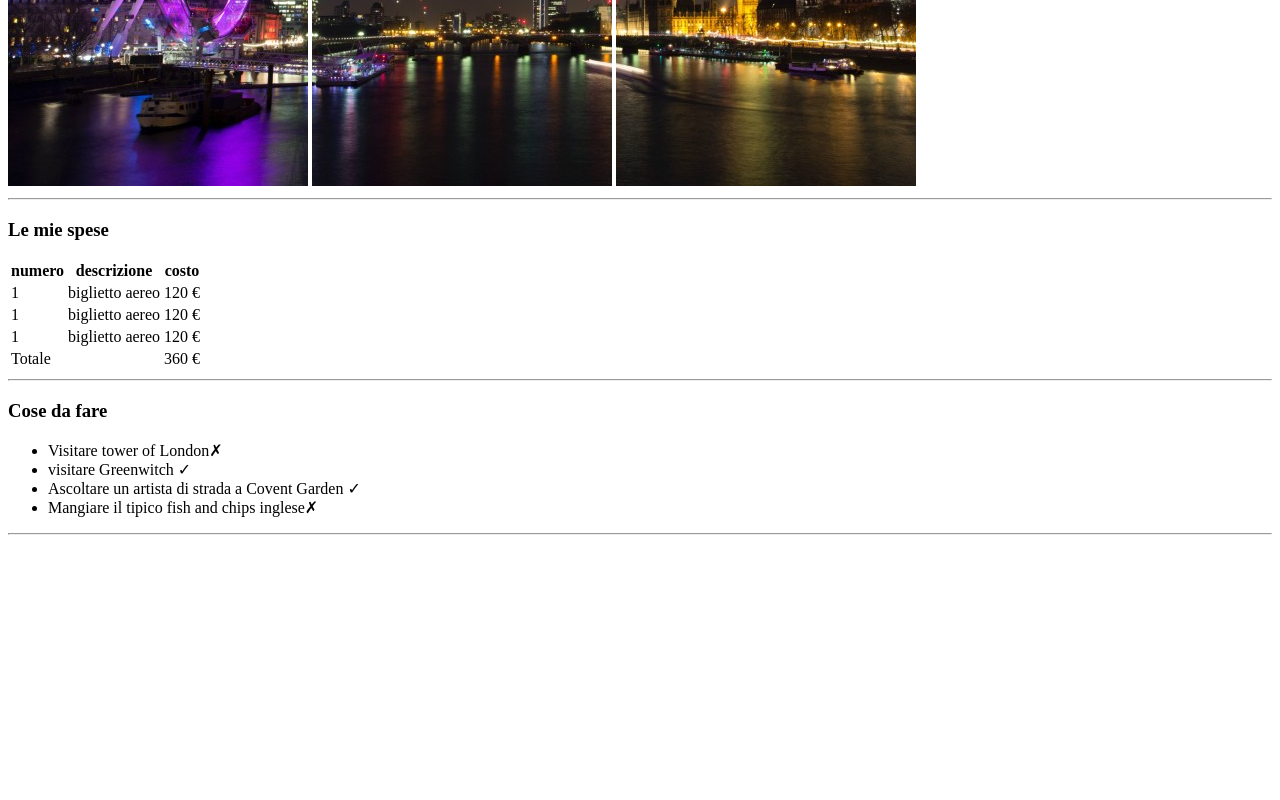
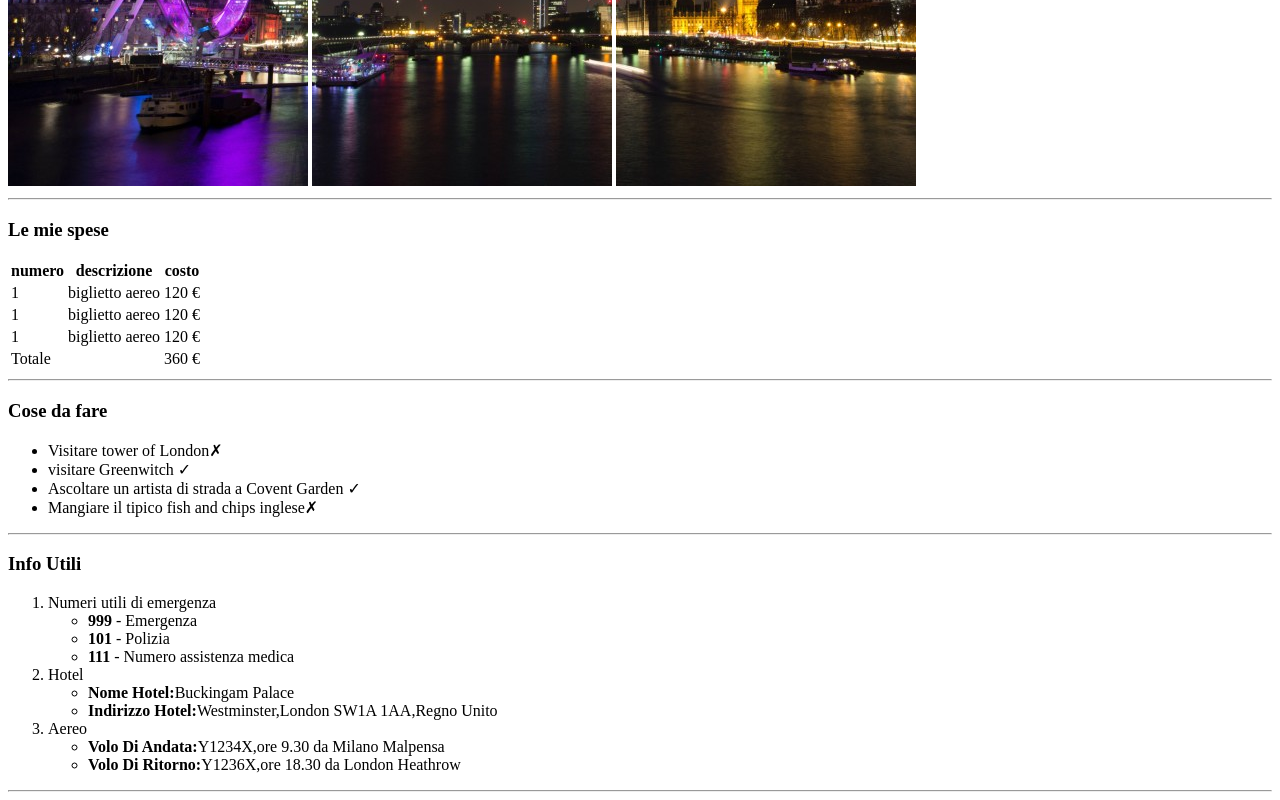
Before and after one commit to Ericdid/html-london-trip, a plain HTML site: page index.html in a window 1280 px wide. Shown: the part 494-1294 px from the top of the page. Before the commit the page ends 1037 px from the top, so only its background shows below. Drawn offline with Linux system fonts and the light colour scheme.

Commit message:
Add Ordered List

```diff
--- a/index.html
+++ b/index.html
@@ -58,6 +58,33 @@
         </ul>
         <hr>
     </section>
+    <!-- lista "Info Utili" -->
+    <section>
+        <h3>Info Utili</h3>
+        <ol>
+            <li>Numeri utili di emergenza
+                <ul>
+                    <li><strong>999</strong> - Emergenza</li>
+                    <li><strong>101</strong> - Polizia</li>
+                    <li><strong>111</strong> - Numero assistenza medica</li>
+                </ul>
+            </li>
+            <li>Hotel
+                <ul>
+                    <li><strong>Nome Hotel:</strong>Buckingam Palace</li>
+                    <li><strong>Indirizzo Hotel:</strong>Westminster,London SW1A 1AA,Regno Unito</li>
+                </ul>
+            </li>
+            <li>Aereo
+                <ul>
+                    <li><strong>Volo Di Andata:</strong>Y1234X,ore 9.30 da Milano Malpensa</li>
+                    <li><strong>Volo Di Ritorno:</strong>Y1236X,ore 18.30 da London Heathrow</li>
+                </ul>
+            </li>
+        </ol>
+        <hr>
+    </section>
+
 
 
 
```
